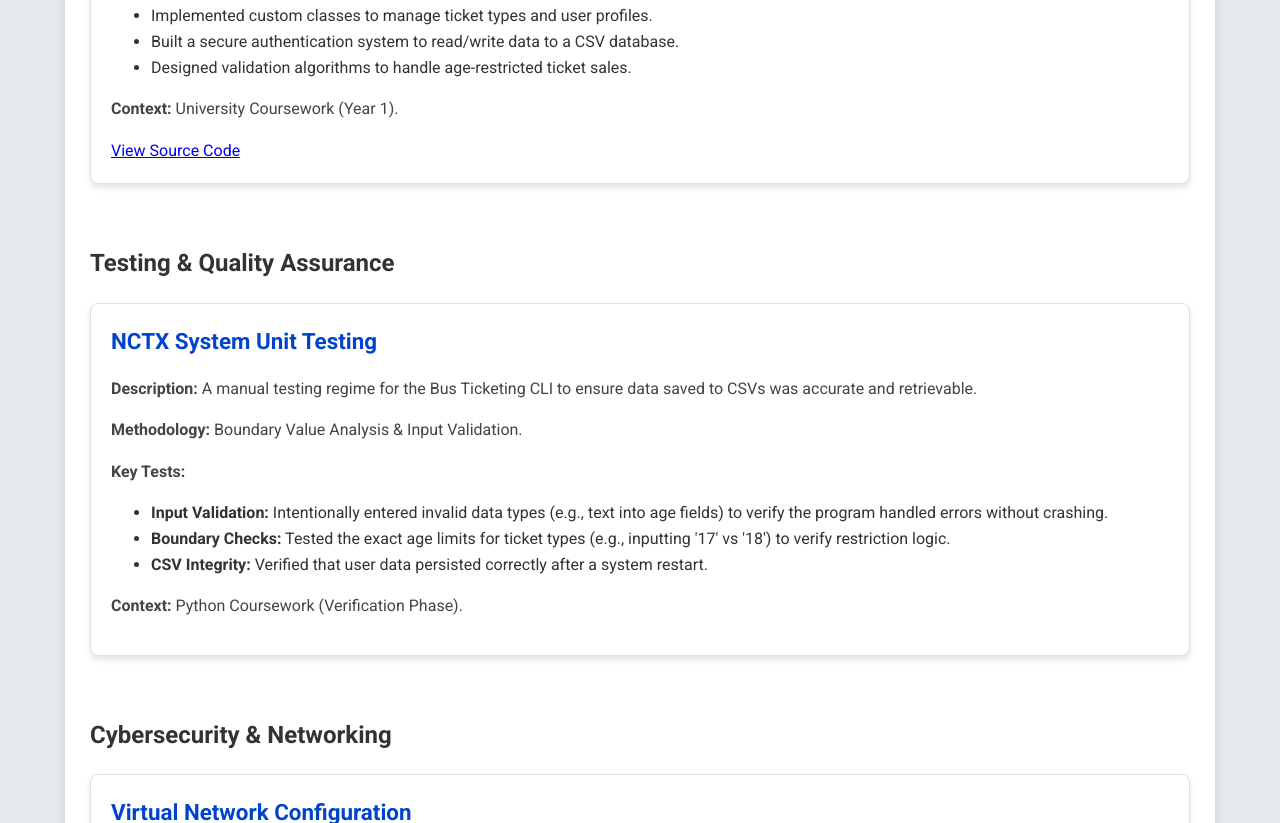
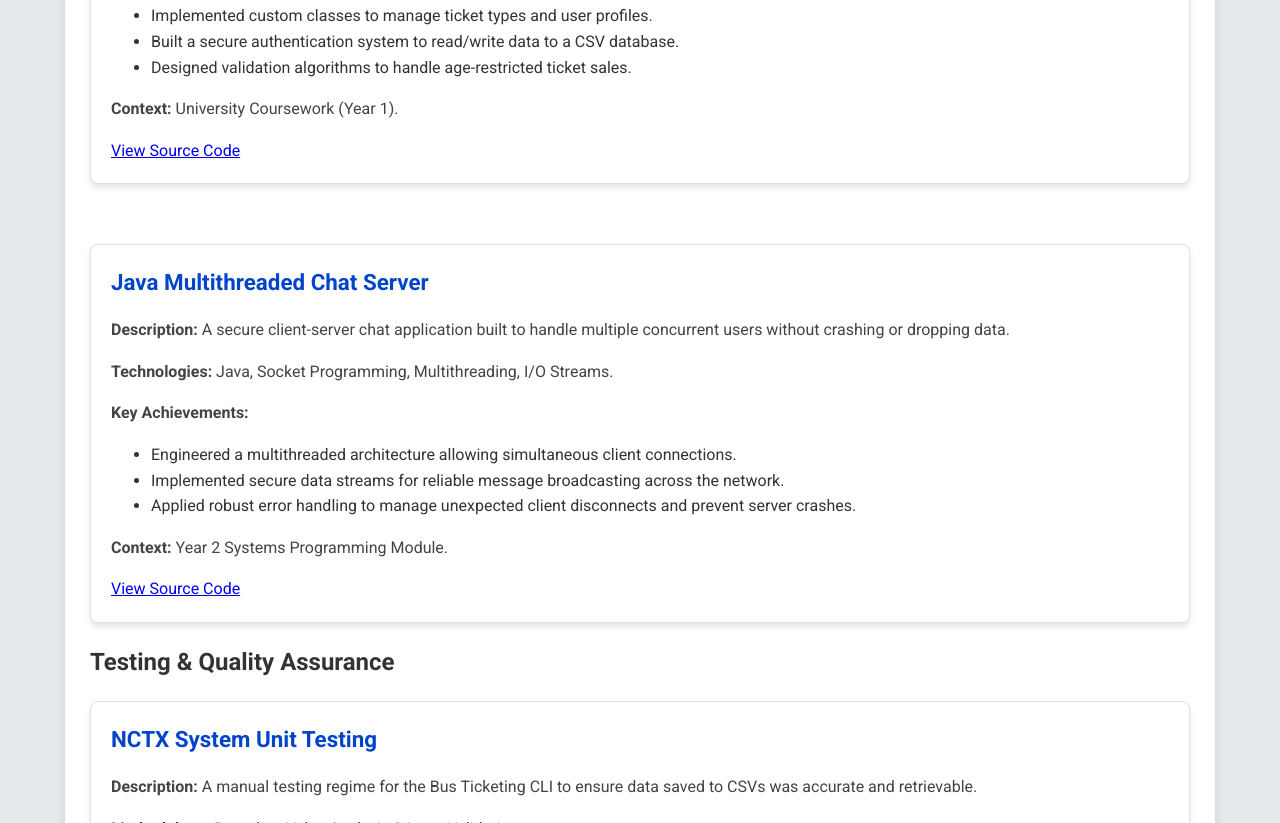
Before and after one commit to toby07ald-sys/PersonalPortfolio, a plain HTML site: page work.html in a window 1280 px wide. Shown: the part 397-1220 px from the top of the page. Drawn offline with Linux system fonts and the light colour scheme.

Commit message:
Update work.html

```diff
--- a/work.html
+++ b/work.html
@@ -39,6 +39,20 @@
                 <a href="soon to be avaliable" class="btn">View Source Code</a>
             </div>
         </div>
+        <div class="project-card">
+                <h3>Java Multithreaded Chat Server</h3>
+                <p><strong>Description:</strong> A secure client-server chat application built to handle multiple concurrent users without crashing or dropping data.</p>
+                <p><strong>Technologies:</strong> Java, Socket Programming, Multithreading, I/O Streams.</p>
+                <p><strong>Key Achievements:</strong>
+                    <ul>
+                        <li>Engineered a multithreaded architecture allowing simultaneous client connections.</li>
+                        <li>Implemented secure data streams for reliable message broadcasting across the network.</li>
+                        <li>Applied robust error handling to manage unexpected client disconnects and prevent server crashes.</li>
+                    </ul>
+                </p>
+                <p><strong>Context:</strong> Year 2 Systems Programming Module.</p>
+                <a href="#" class="btn">View Source Code</a>
+            </div>
 
         <h2>Testing & Quality Assurance</h2>
         <div class="vertical-stack">
```
